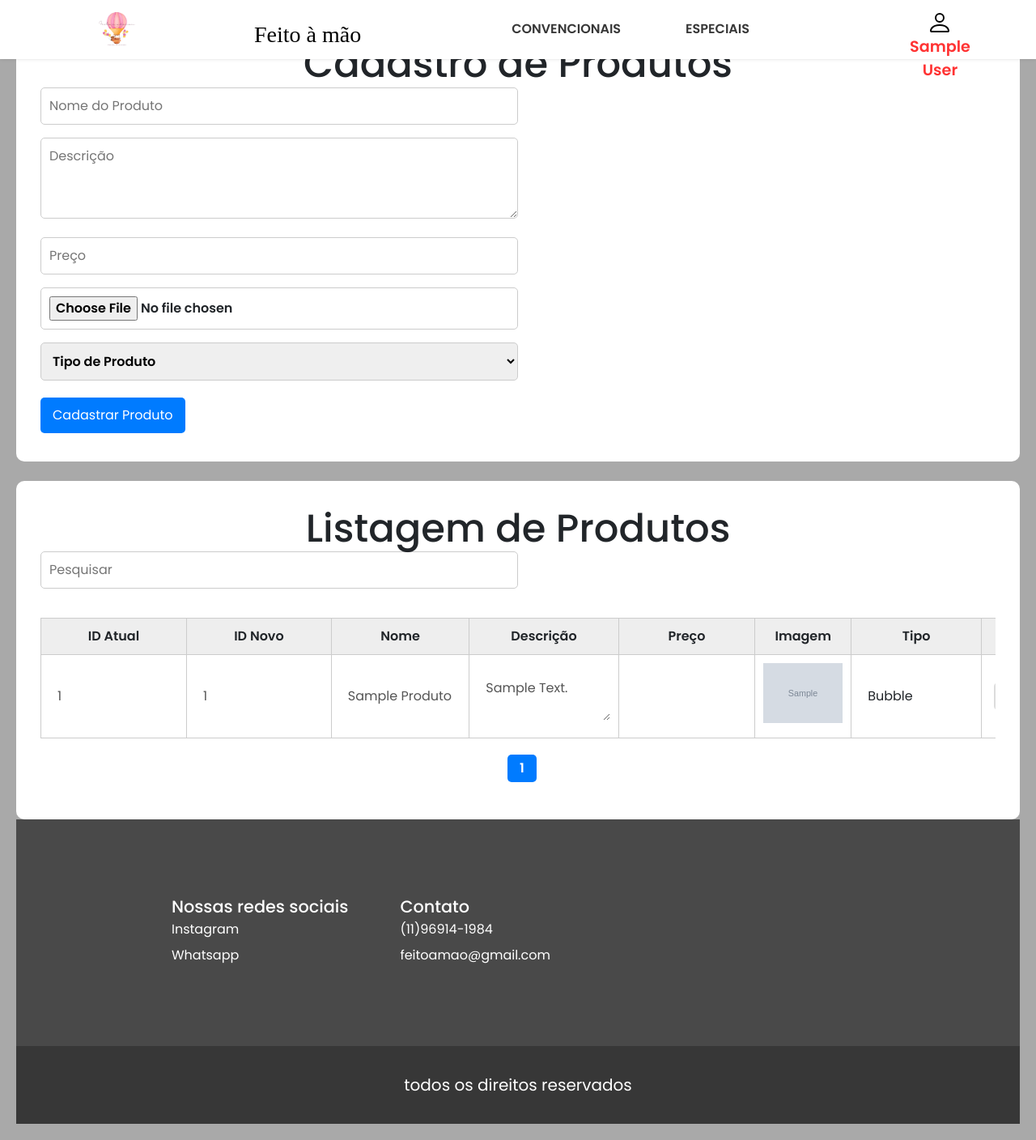
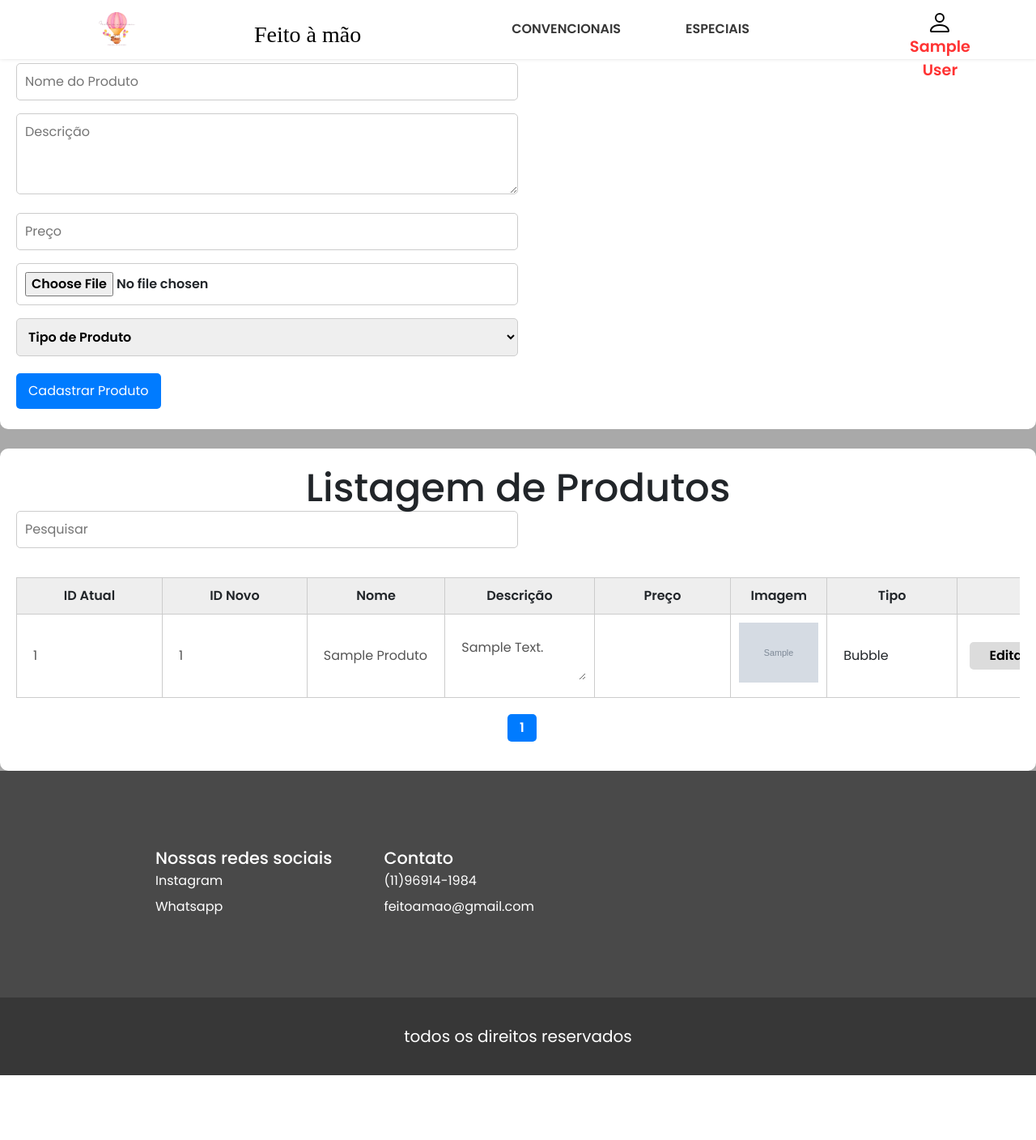
Before and after one commit to PedHip/feitoamaoh, a PHP site: page /view/cadastro_produtos.php in a window 1280 px wide. Shown: the whole page at 81% size. After the commit the page ends 1328 px from the top, so only its background shows below. Run offline with PHP 8.4, Linux system fonts and the light colour scheme; the visitor is signed in with stand-in values (Sample User, id 1); tables that the repository leaves empty or names only in its code hold one stand-in row (values such as "Sample post"); grey boxes marked "Sample" are stand-in pictures; some web fonts are replaced.

Commit message:
Update backend.css

```diff
--- a/styles/backend.css
+++ b/styles/backend.css
@@ -6,7 +6,7 @@
     body {
         font-family: Arial, sans-serif !important;
         margin: 0 !important;
-        padding: 20px !important;
+
         background-color: #a9a9a9 !important;
     }
 
@@ -18,6 +18,7 @@
         background-color: #fff;
         padding: 30px;
         border-radius: 10px;
+        padding: 20px !important;
     }
 
     .desc_prod {
```
